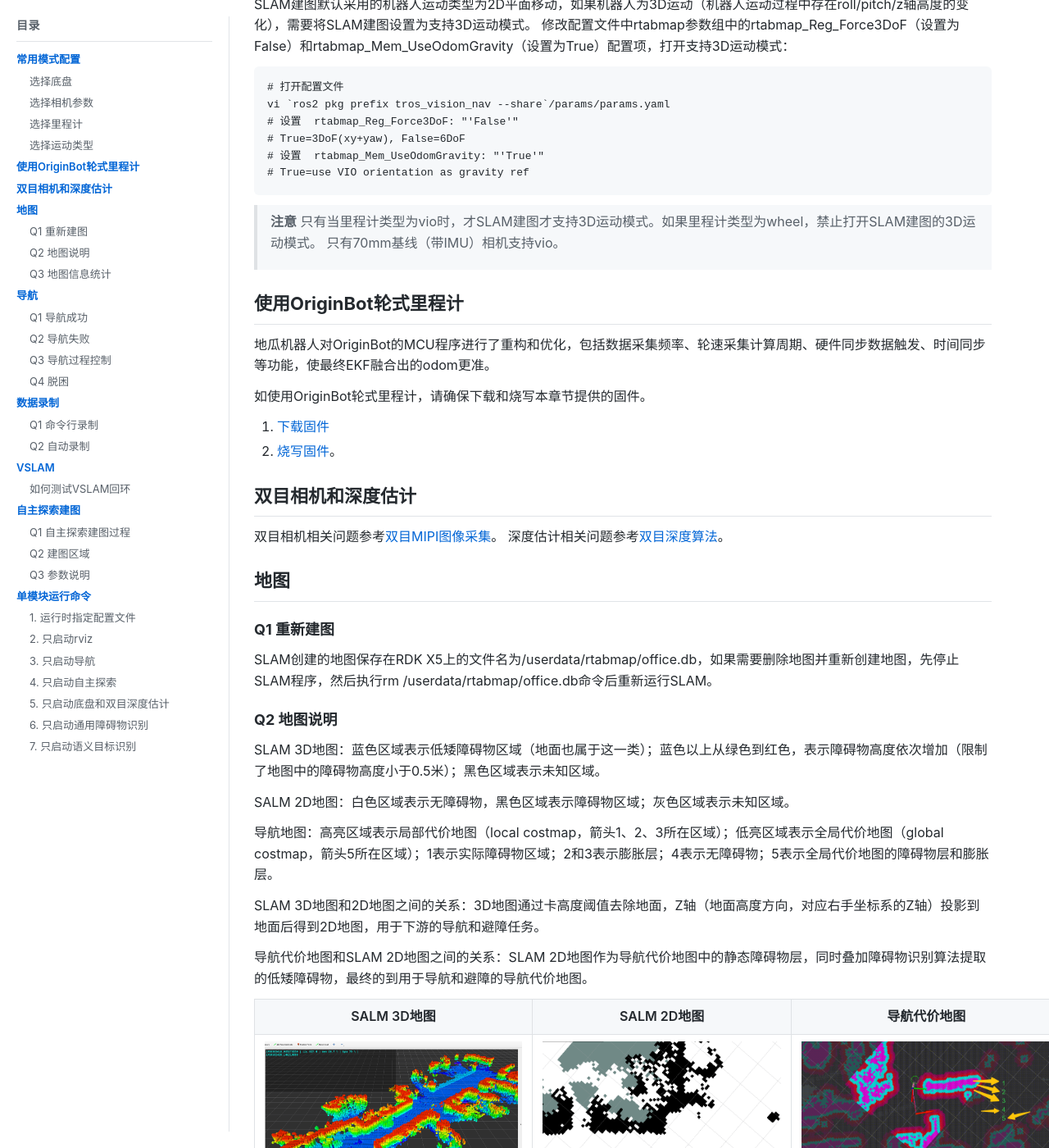
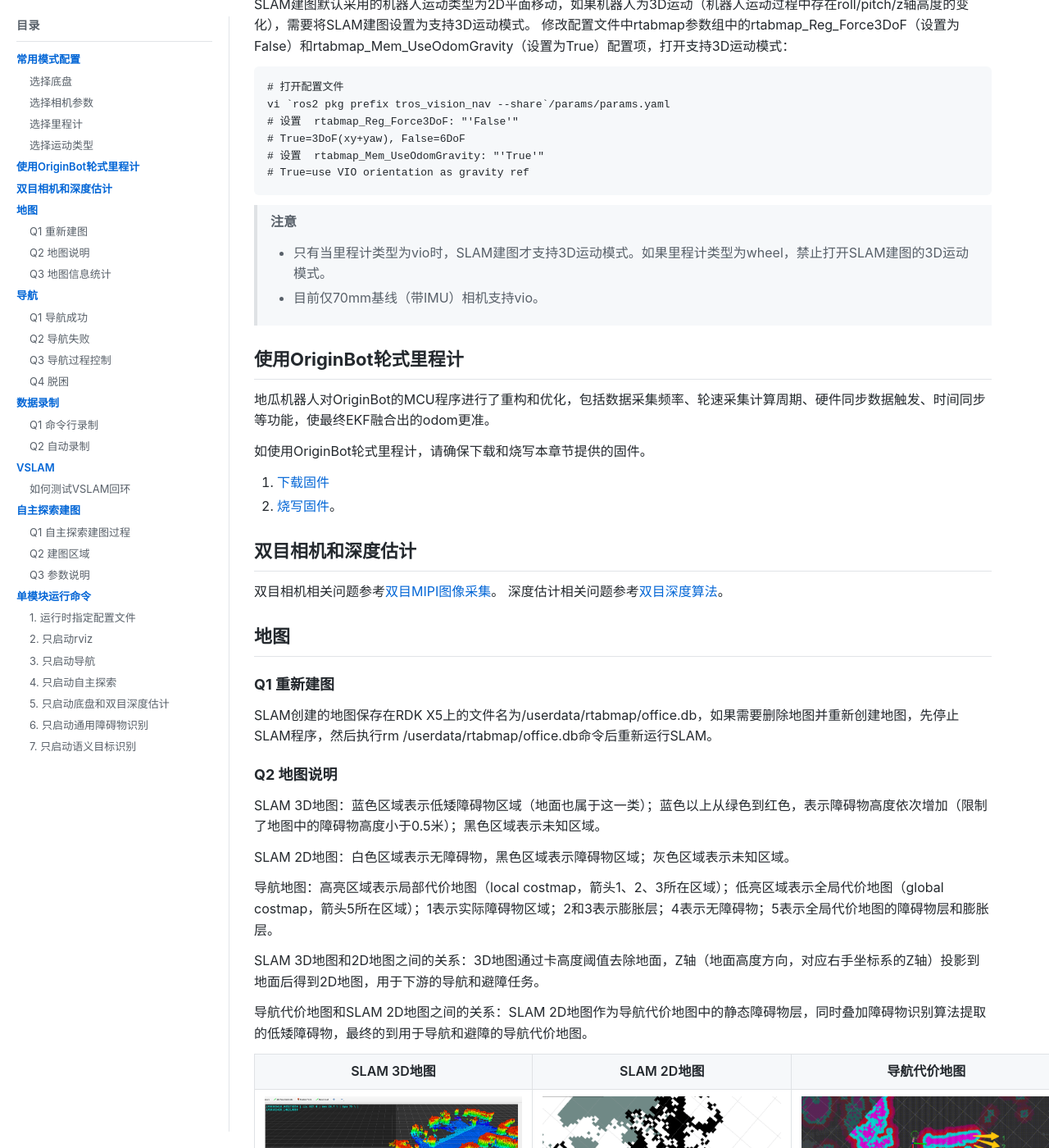
Before and after one commit to D-Robotics/tros_vims_doc, a Jekyll site: the page built from faq.md, in a window 1280 px wide and 1400 px high, scrolled down 1042 px. Shown: the whole window at 82% size. Built offline with Jekyll 4.4.1, drawn with Linux system fonts in a browser that asks for light colours.

Commit message:
Fix SLAM map notes and formatting in faq.md
Corrected formatting and clarified notes regarding SLAM 3D and 2D maps, including the conditions for using VIO and wheel odometry types.

````diff
--- a/faq.md
+++ b/faq.md
@@ -62,8 +62,9 @@ vi `ros2 pkg prefix tros_vision_nav --share`/params/params.yaml
 # True=use VIO orientation as gravity ref
 ```
 
-> **注意** 只有当里程计类型为vio时，才SLAM建图才支持3D运动模式。如果里程计类型为wheel，禁止打开SLAM建图的3D运动模式。 只有70mm基线（带IMU）相机支持vio。
->
+> **注意**
+> - 只有当里程计类型为vio时，SLAM建图才支持3D运动模式。如果里程计类型为wheel，禁止打开SLAM建图的3D运动模式。
+> - 目前仅70mm基线（带IMU）相机支持vio。
 
 ## 使用OriginBot轮式里程计
 
@@ -86,7 +87,7 @@ SLAM创建的地图保存在RDK X5上的文件名为/userdata/rtabmap/office.db
 
 SLAM 3D地图：蓝色区域表示低矮障碍物区域（地面也属于这一类）；蓝色以上从绿色到红色，表示障碍物高度依次增加（限制了地图中的障碍物高度小于0.5米）；黑色区域表示未知区域。
 
-SALM 2D地图：白色区域表示无障碍物，黑色区域表示障碍物区域；灰色区域表示未知区域。
+SLAM 2D地图：白色区域表示无障碍物，黑色区域表示障碍物区域；灰色区域表示未知区域。
 
 导航地图：高亮区域表示局部代价地图（local costmap，箭头1、2、3所在区域）；低亮区域表示全局代价地图（global costmap，箭头5所在区域）；1表示实际障碍物区域；2和3表示膨胀层；4表示无障碍物；5表示全局代价地图的障碍物层和膨胀层。
 
@@ -94,7 +95,7 @@ SLAM 3D地图和2D地图之间的关系：3D地图通过卡高度阈值去除地
 
 导航代价地图和SLAM 2D地图之间的关系：SLAM 2D地图作为导航代价地图中的静态障碍物层，同时叠加障碍物识别算法提取的低矮障碍物，最终的到用于导航和避障的导航代价地图。
 
-| SALM 3D地图 | SALM 2D地图 | 导航代价地图 |
+| SLAM 3D地图 | SLAM 2D地图 | 导航代价地图 |
 | :---: | :---: | :---: |
 | <img src="images/image_052.png" height="200"> | <img src="images/image_053.png" height="200"> | <img src="images/image_054.png" height="200"> |
 
````
